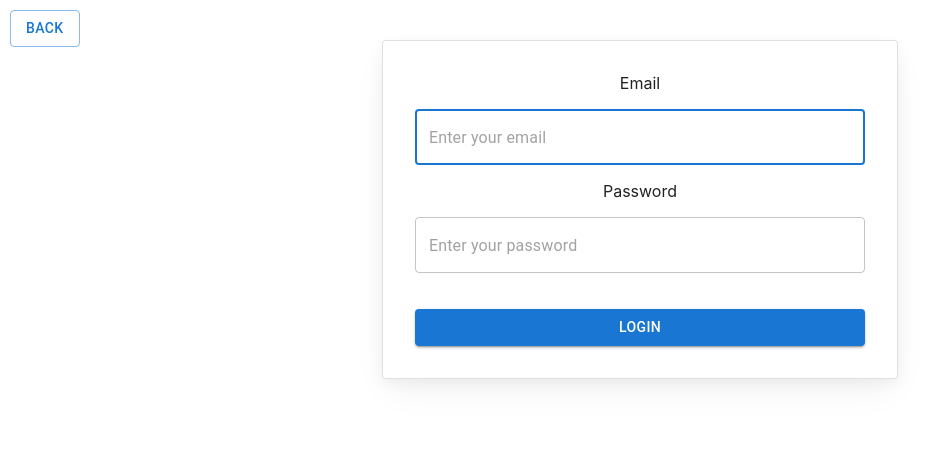
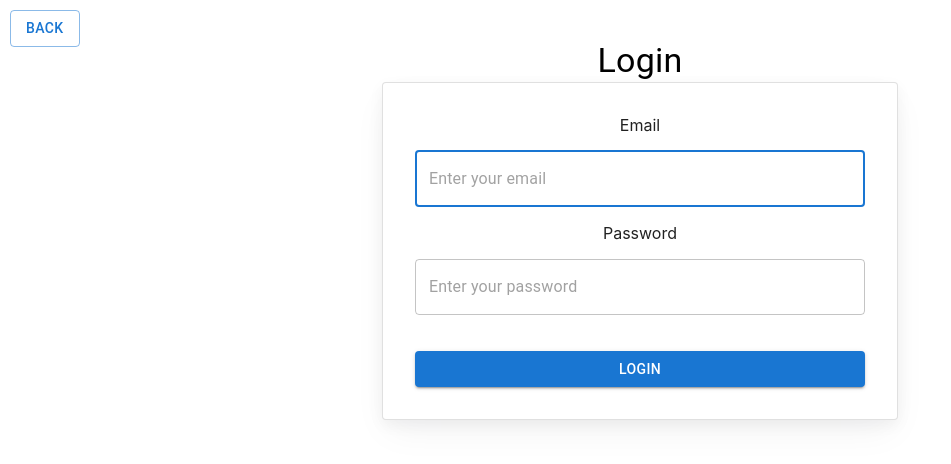
Before and after one commit to usd-cs/COMP-49X-24-25-our-search-intro-project, a React (Create React App) app in the folder frontend/: page / in a window 1280 px wide. Both pictures are taken after a click on the button "LOGIN". Shown: the top 464 px of the page, without its empty margins (0-951 px from the left). Built offline with nearby package versions, Linux system fonts and the light colour scheme; no server answers.

Commit message:
removed unused import statements and fixed bug in login so the error message and title display. All tests pass now

```diff
--- a/frontend/src/components/Login.js
+++ b/frontend/src/components/Login.js
@@ -1,5 +1,5 @@
 import React, { useState } from "react";
-import { Button, Container, Typography, Box, TextField, styled} from "@mui/material";
+import { Button, TextField, styled, Typography} from "@mui/material";
 import MuiCard from '@mui/material/Card';
 
 const Card = styled(MuiCard)(({ theme }) => ({
@@ -49,12 +49,15 @@ function Login({ handleLogin, setShowLogin }) {
 
     const errorMsg = () => {
         if (error === true) {
-            return <h5>Invalid credentials</h5>
+            return <Typography variant="body1" >Invalid credentials</Typography>
         }
     }
 
     return (
-        <form onSubmit={handleSubmit}>
+        <>
+        <Typography variant="h4" component="h1">Login</Typography>
+        {errorMsg()}
+        <form onSubmit={handleSubmit} data-testid="login-form">
             {error && <h5>{error}</h5>}
             <Card variant="outlined">
                 <label htmlFor="email">Email</label>
@@ -92,6 +95,8 @@ function Login({ handleLogin, setShowLogin }) {
                 <Button type="submit" variant="contained" style={{ marginTop: '20px' }}>Login</Button>
             </Card>
         </form>
+        </>
+
 
         // inside form:
         // user input 1: placeholder text = email
```
